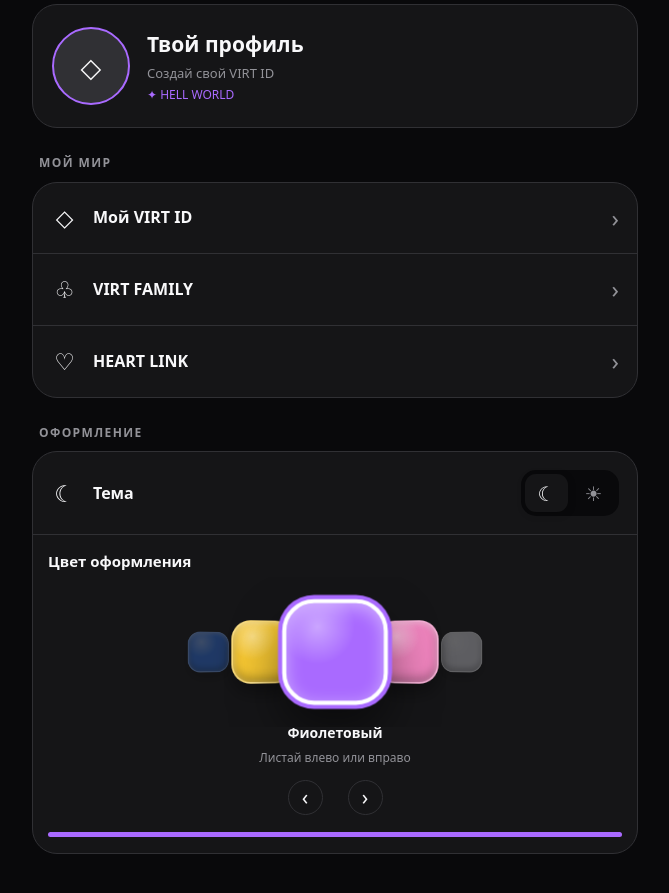
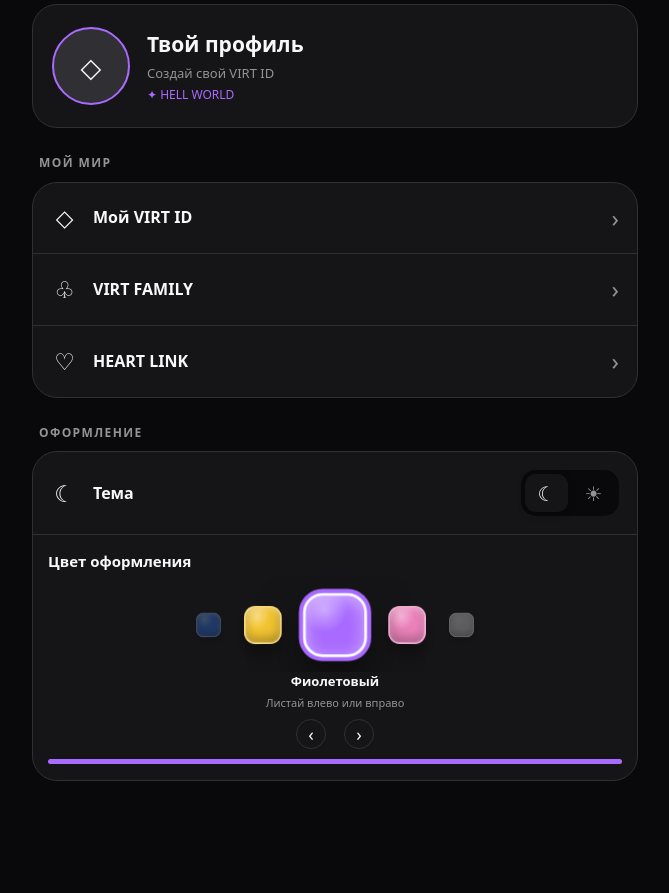
Before and after one commit to hvierto-cloud/hell-world, a plain HTML site: page index.html in a window 1280 px wide. Shown: the part 81-974 px from the top of the page, without its empty margins (305-974 px from the left). After the commit the page ends 947 px from the top, so only its background shows below. Drawn offline with Linux system fonts and the light colour scheme.

Commit message:
Update index.html

```diff
--- a/index.html
+++ b/index.html
@@ -360,6 +360,43 @@ button{cursor:pointer}
  .form-box{padding:15px}
  .color-card{width:65px;height:65px}
 }
+
+/* Компактная карусель цветов */
+.color-stage {
+  height: 95px;
+}
+
+.color-card {
+  width: 46px;
+  height: 46px;
+  border-radius: 14px;
+}
+
+.color-card.center {
+  border-width: 2px;
+}
+
+.color-title {
+  font-size: 13px;
+  margin-top: 0;
+}
+
+.color-help {
+  font-size: 11px;
+  margin: 4px 0 8px;
+}
+
+.carousel-controls {
+  gap: 18px;
+  margin: 5px 0 10px;
+}
+
+.carousel-controls button {
+  width: 30px;
+  height: 30px;
+  font-size: 18px;
+ }
+
 </style>
 </head>
 <body>
```
